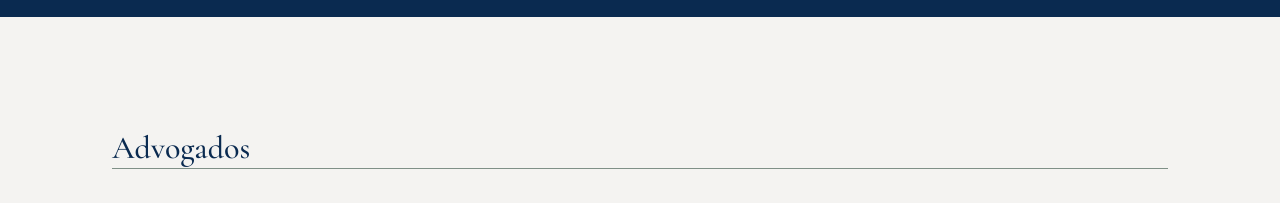
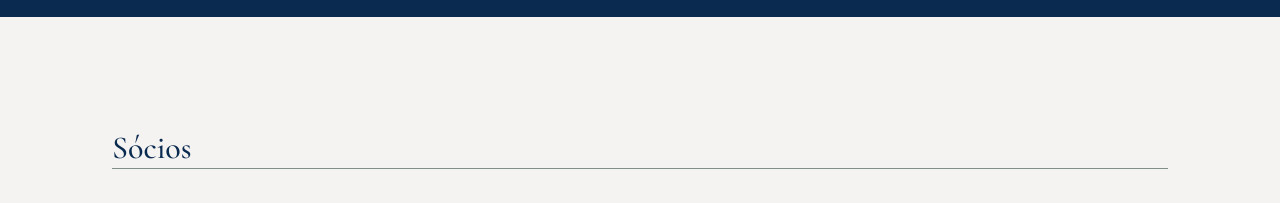
Before and after one commit to PedroPaulo88/azevedocarvalho-site, a plain HTML site: page index.html in a window 1280 px wide. Shown: the part 2360-2563 px from the top of the page. Drawn offline with nearby package versions, Linux system fonts and the light colour scheme.

Commit message:
Renomeia seção Advogados para Sócios na home e em O Escritório
Co-Authored-By: Claude Opus 5.5 <noreply@anthropic.com>
Claude-Session: https://claude.ai/code/session_01MEAS6sHPYRpYrASPfK4XiL

```diff
--- a/index.html
+++ b/index.html
@@ -156,7 +156,7 @@
 
   <section class="secao">
     <div class="area">
-      <h2>Advogados</h2>
+      <h2>Sócios</h2>
       <hr class="filete">
       <div class="advogados">
         <div class="advogado">
```
Also changed, not shown: o-escritorio/index.html (+1 -1 lines).
